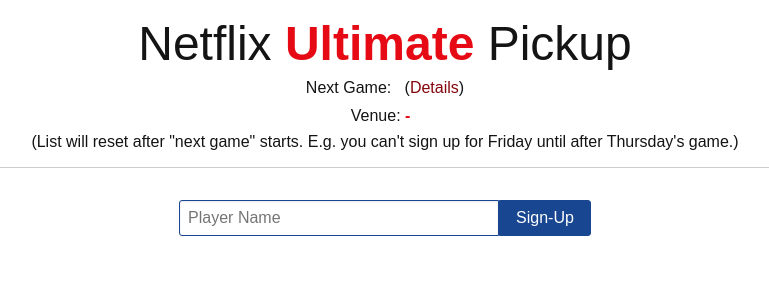
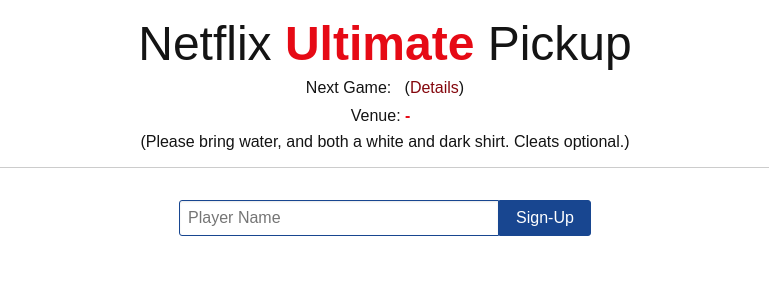
Before and after one commit to vssathish/nf-ultimate-frisbee, a React (Create React App) app: page / in a window 1280 px wide. Shown: the top 300 px of the page, without its empty margins (255-1024 px from the left). Built offline with nearby package versions, Linux system fonts and the light colour scheme; no server answers.

Commit message:
Updated text - water, shirts, cleats.

```diff
--- a/src/App.js
+++ b/src/App.js
@@ -66,7 +66,7 @@
               <a className="details-link" target="_blank" rel="noopener noreferrer" href={venue.map}>{venue.address}</a>
             </p>
             <p className="next-game">
-              (List will reset after "next game" starts. E.g. you can't sign up for Friday until after Thursday's game.)
+              (Please bring water, and both a white and dark shirt. Cleats optional.)
             </p>
         </header>
 
```
